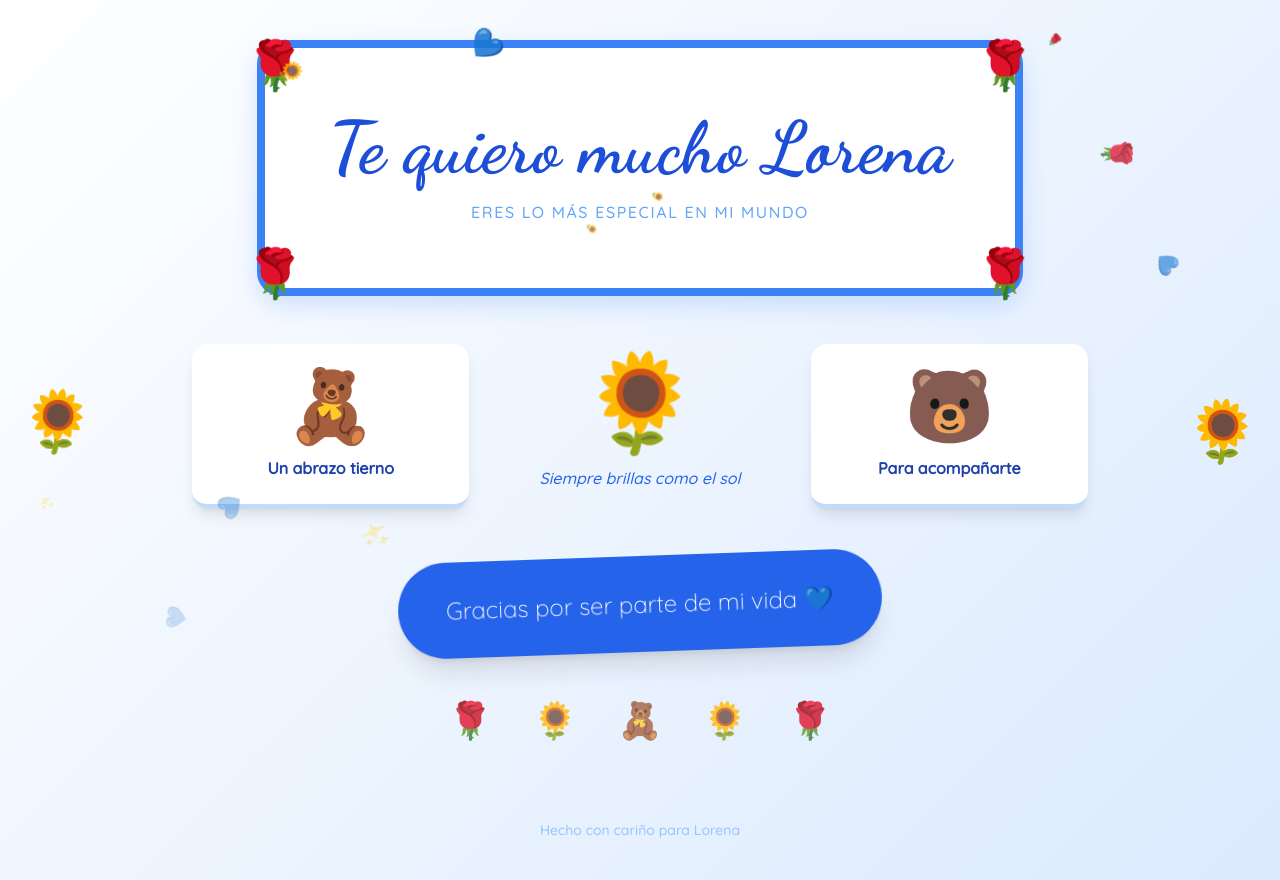
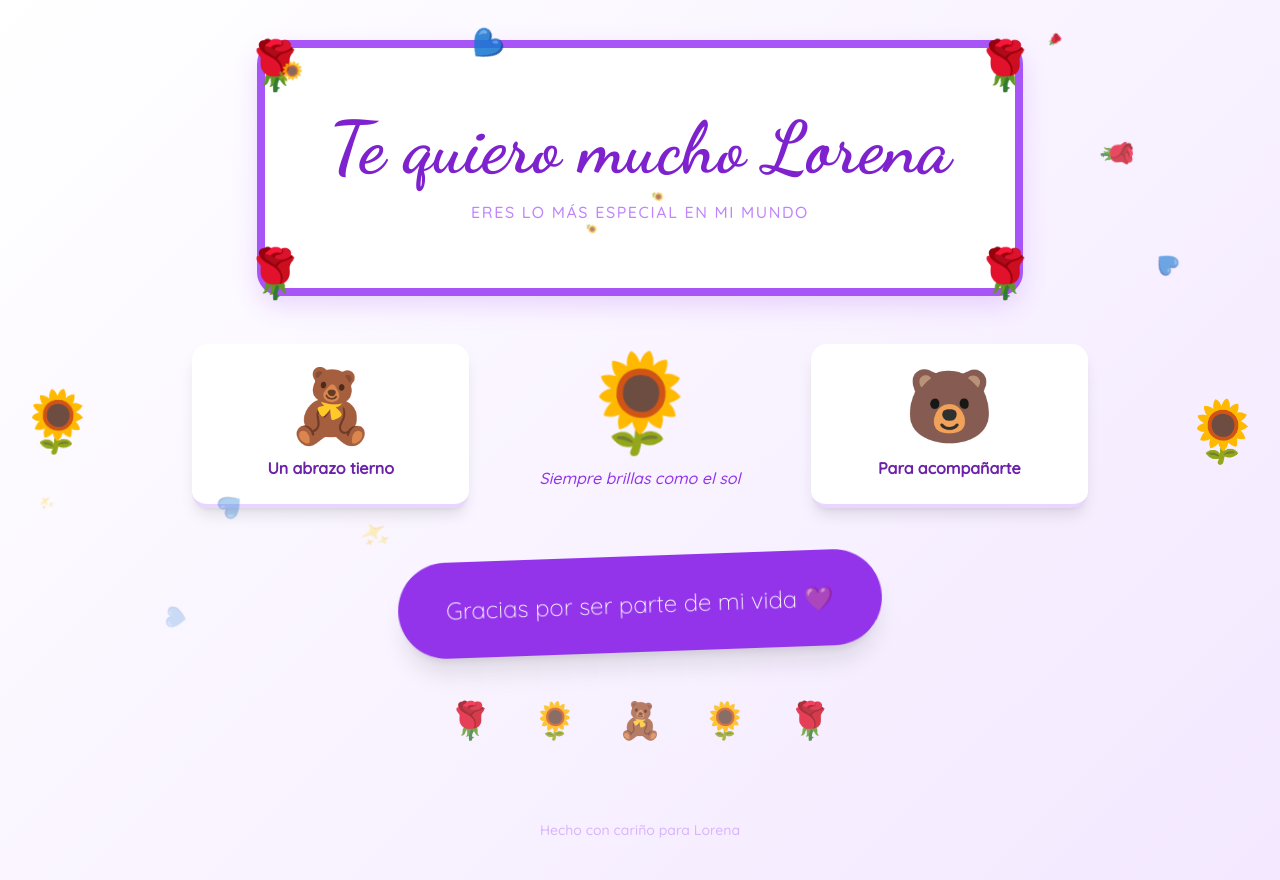
Before and after one commit to luistriana032006/lore, a plain HTML site: page index.html in a window 1280 px wide. Drawn offline with nearby package versions, Linux system fonts and the light colour scheme.

Commit message:
Update color scheme to purple for a more cohesive design

```diff
--- a/index.html
+++ b/index.html
@@ -25,10 +25,10 @@
             <span class="rose-corner bottom-left">🌹</span>
             <span class="rose-corner bottom-right">🌹</span>
 
-            <h1 class="text-4xl md:text-7xl text-blue-700 cursive mb-4">
+            <h1 class="text-4xl md:text-7xl text-purple-700 cursive mb-4">
                 Te quiero mucho Lorena
             </h1>
-            <p class="text-blue-400 font-medium tracking-widest uppercase text-sm md:text-base">
+            <p class="text-purple-400 font-medium tracking-widest uppercase text-sm md:text-base">
                 Eres lo más especial en mi mundo
             </p>
         </div>
@@ -37,28 +37,28 @@
         <div class="grid grid-cols-1 md:grid-cols-3 gap-8 items-center mt-10">
 
             <!-- Peluche 1 -->
-            <div class="bg-white p-6 rounded-2xl shadow-lg border-b-4 border-blue-200 transform hover:scale-105 transition">
+            <div class="bg-white p-6 rounded-2xl shadow-lg border-b-4 border-purple-200 transform hover:scale-105 transition">
                 <div class="text-7xl mb-4">🧸</div>
-                <h3 class="text-blue-800 font-bold">Un abrazo tierno</h3>
+                <h3 class="text-purple-800 font-bold">Un abrazo tierno</h3>
             </div>
 
             <!-- Girasol Central -->
             <div class="flex flex-col items-center">
                 <div class="text-8xl floating">🌻</div>
-                <p class="text-blue-600 italic mt-2">Siempre brillas como el sol</p>
+                <p class="text-purple-600 italic mt-2">Siempre brillas como el sol</p>
             </div>
 
             <!-- Peluche 2 -->
-            <div class="bg-white p-6 rounded-2xl shadow-lg border-b-4 border-blue-200 transform hover:scale-105 transition">
+            <div class="bg-white p-6 rounded-2xl shadow-lg border-b-4 border-purple-200 transform hover:scale-105 transition">
                 <div class="text-7xl mb-4">🐻</div>
-                <h3 class="text-blue-800 font-bold">Para acompañarte</h3>
+                <h3 class="text-purple-800 font-bold">Para acompañarte</h3>
             </div>
         </div>
 
         <!-- Mensaje Inferior -->
-        <div class="bg-blue-600 text-white p-8 rounded-full shadow-xl inline-block px-12 transform -rotate-2 hover:rotate-0 transition duration-500">
+        <div class="bg-purple-600 text-white p-8 rounded-full shadow-xl inline-block px-12 transform -rotate-2 hover:rotate-0 transition duration-500">
             <p class="text-xl md:text-2xl font-light">
-                Gracias por ser parte de mi vida 💙
+                Gracias por ser parte de mi vida 💜
             </p>
         </div>
 
@@ -73,7 +73,7 @@
     </div>
 
     <!-- Footer -->
-    <footer class="mt-20 text-blue-300 text-sm">
+    <footer class="mt-20 text-purple-300 text-sm">
         Hecho con cariño para Lorena
     </footer>
 
--- a/styles.css
+++ b/styles.css
@@ -1,7 +1,7 @@
 body {
     font-family: 'Quicksand', sans-serif;
     overflow-x: hidden;
-    background-color: #f0f7ff; /* Blanco azulado */
+    background-color: #faf5ff; /* Blanco lila */
 }
 
 .cursive {
@@ -35,8 +35,8 @@ body {
 
 .banner-roses {
     background: white;
-    border: 8px solid #3b82f6; /* Azul */
-    box-shadow: 0 10px 25px rgba(59, 130, 246, 0.2);
+    border: 8px solid #a855f7; /* Lila */
+    box-shadow: 0 10px 25px rgba(168, 85, 247, 0.2);
     position: relative;
 }
 
@@ -51,5 +51,5 @@ body {
 .bottom-right { bottom: -20px; right: -20px; }
 
 .gradient-bg {
-    background: linear-gradient(135deg, #ffffff 0%, #dbeafe 100%);
+    background: linear-gradient(135deg, #ffffff 0%, #f3e8ff 100%);
 }
```
